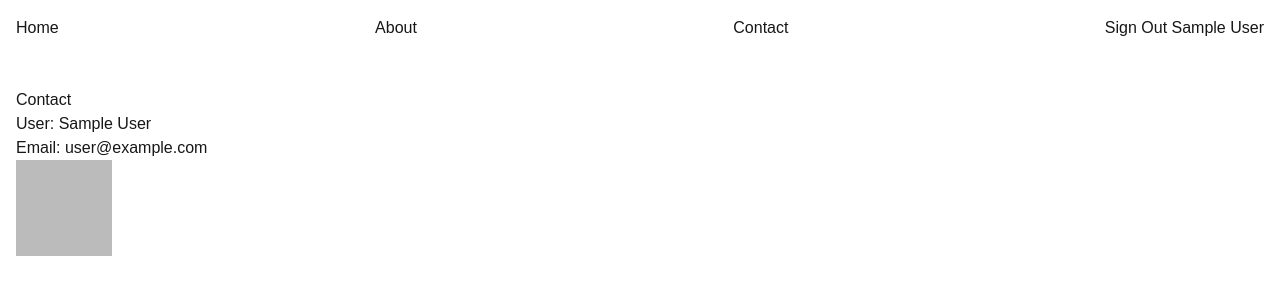
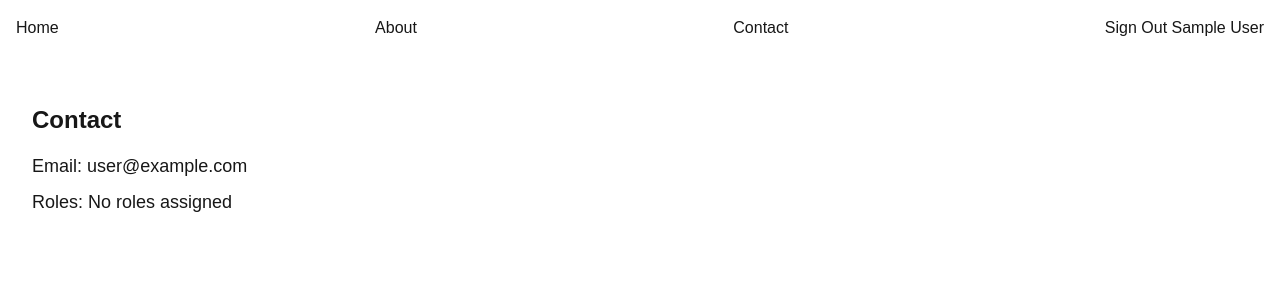
Before and after one commit to EmeryCSI/CSI-256W25-NextAuth-Google, a Next.js app: page /contact in a window 1280 px wide. Shown: the top 300 px of the page. Built offline with nearby package versions, Linux system fonts and the light colour scheme; no server answers; sample sign-in values are in the browser's storage.

Commit message:
fixed auth with roles and added custom hook and server action

```diff
--- a/app/about/page.tsx
+++ b/app/about/page.tsx
@@ -1,25 +1,9 @@
 "use client";
 
-import { useSession } from "next-auth/react";
-import { useEffect, useState } from "react";
+import { useUserSession } from "../hooks/useUserSession";
 
 export default function AboutPage() {
-  const { data: session, status, update } = useSession();
-  const [isLoadingRoles, setIsLoadingRoles] = useState(true);
-
-  useEffect(() => {
-    console.log("Session status:", status);
-    console.log("Session data:", session);
-    console.log("Current roles:", session?.user?.roles);
-
-    if (session?.user?.roles && session.user.roles.length > 0) {
-      console.log("Setting isLoadingRoles to false");
-    }
-    if (!session?.user.roles) {
-      update();
-    }
-    setIsLoadingRoles(false);
-  }, [session, status, update]);
+  const { isLoading, isLoadingRoles, session, roles } = useUserSession();
 
   return (
     <div className="p-4">
@@ -27,7 +11,7 @@ export default function AboutPage() {
 
       <div className="mt-4">
         <h2 className="text-xl mb-2">Your Account</h2>
-        {status === "loading" ? (
+        {isLoading ? (
           <p>Loading...</p>
         ) : session?.user ? (
           <>
@@ -37,7 +21,7 @@ export default function AboutPage() {
               {isLoadingRoles ? (
                 <span>Loading roles...</span>
               ) : (
-                session.user.roles.join(", ") || "No roles assigned"
+                roles.join(", ") || "No roles assigned"
               )}
             </p>
           </>
--- /dev/null
+++ b/app/actions/session.ts
@@ -0,0 +1,53 @@
+"use server";
+
+import { getServerSession } from "next-auth";
+import { authOptions } from "../api/auth/[...nextauth]/route";
+
+// This interface defines the shape of data we'll return from our server functions
+// It helps TypeScript understand our data structure and provides better autocomplete
+export interface ServerSessionData {
+  // Whether the user is currently logged in
+  isAuthenticated: boolean;
+  // User information - null if not logged in
+  user: {
+    email?: string | null; // The user's email address
+    roles?: string[]; // Array of roles assigned to the user
+  } | null;
+}
+
+/**
+ * Gets the current user's session data from the server
+ * This is a server-side function, so it never runs in the browser
+ *
+ * @returns {Promise<ServerSessionData>} Object containing authentication status and user data
+ */
+export async function getServerSessionData(): Promise<ServerSessionData> {
+  // Get the session from NextAuth
+  const session = await getServerSession(authOptions);
+
+  // Return a formatted version of the session data
+  return {
+    // !!session converts session to a boolean - true if exists, false if null/undefined
+    isAuthenticated: !!session,
+    // If we have a user, return their data, otherwise return null
+    user: session?.user
+      ? {
+          email: session.user.email,
+          roles: session.user.roles || [], // Default to empty array if no roles
+        }
+      : null,
+  };
+}
+
+/**
+ * Checks if the current user has a specific role
+ * Useful for role-based access control
+ *
+ * @param {string} role - The role to check for
+ * @returns {Promise<boolean>} True if the user has the role, false otherwise
+ */
+export async function checkUserHasRole(role: string): Promise<boolean> {
+  const session = await getServerSession(authOptions);
+  // Optional chaining (?.) helps avoid errors if any part of the path is undefined
+  return session?.user?.roles?.includes(role) || false;
+}
--- a/app/contact/page.tsx
+++ b/app/contact/page.tsx
@@ -1,20 +1,50 @@
-"use client";
-//to access the session in a client component we use useSession
-import { useSession } from "next-auth/react";
-//we can also redirect to a different page if the user is not signed in
 import { redirect } from "next/navigation";
+import { getServerSessionData } from "../actions/session";
 
-export default function Contact() {
-  const { data: session } = useSession();
-  if (!session) {
+/**
+ * Contact Page Component
+ *
+ * This is a Server Component (notice there's no 'use client' directive)
+ * Server Components are rendered on the server, which means:
+ * - They can directly access databases and server resources
+ * - They reduce the amount of JavaScript sent to the browser
+ * - They can't use hooks or browser-only features
+ *
+ * The 'async' keyword allows us to use 'await' inside the component
+ * to wait for server data before rendering
+ */
+export default async function Contact() {
+  // Get the user's session data from our server action
+  // This runs on the server, not in the browser
+  const { isAuthenticated, user } = await getServerSessionData();
+
+  // If the user isn't logged in, redirect them to the sign-in page
+  // This is a security measure to protect private content
+  if (!isAuthenticated) {
     redirect("/api/auth/signin");
   }
+
+  // If we get here, the user is authenticated and we can render the page
   return (
-    <div>
-      <h2>Contact</h2>
-      <h3>User: {session?.user?.name}</h3>
-      <p>Email: {session?.user?.email}</p>
-      <img src={session?.user?.image ?? ""} alt="User Avatar" />
+    <div className="p-4">
+      {/* Main heading with Tailwind classes for styling */}
+      <h2 className="text-2xl font-bold mb-4">Contact</h2>
+
+      {/* Container for user information */}
+      <div className="space-y-2">
+        {/* Display user's email */}
+        <p className="text-lg">Email: {user?.email}</p>
+
+        {/* Display user's roles or a message if they have none */}
+        <p className="text-lg">
+          Roles:{" "}
+          {
+            user?.roles?.length
+              ? user.roles.join(", ") // If they have roles, join them with commas
+              : "No roles assigned" // If no roles, show this message
+          }
+        </p>
+      </div>
     </div>
   );
 }
--- /dev/null
+++ b/app/hooks/useUserSession.ts
@@ -0,0 +1,83 @@
+import { useSession } from "next-auth/react";
+import { useEffect, useState } from "react";
+
+/**
+ * Interface defining the shape of data returned by our custom hook
+ * This helps TypeScript understand our data structure and provides better autocomplete
+ */
+interface UserSessionState {
+  isLoading: boolean; // Whether we're still checking the session status
+  isLoadingRoles: boolean; // Whether we're still loading the user's roles
+  session: any; // The raw session data from NextAuth
+  status: string; // The current status of the session ("loading", "authenticated", or "unauthenticated")
+  roles: string[]; // Array of the user's roles
+}
+
+/**
+ * Custom Hook: useUserSession
+ *
+ * This hook manages user session state on the client side.
+ * It wraps NextAuth's useSession hook and adds additional functionality
+ * for handling roles and loading states.
+ *
+ * Key Features:
+ * - Manages session state
+ * - Handles role loading
+ * - Provides loading states for better UX
+ * - Automatically updates session if roles are missing
+ *
+ * @returns {UserSessionState} Object containing session data and loading states
+ */
+export function useUserSession(): UserSessionState {
+  // Use NextAuth's useSession hook to get the base session data
+  // data: The session data
+  // status: The current status of the session
+  // update: Function to update the session (used to refresh session data)
+  const { data: session, status, update } = useSession();
+
+  // Track whether we're still loading the roles
+  // This helps us show loading states in the UI
+  const [isLoadingRoles, setIsLoadingRoles] = useState(true);
+
+  /**
+   * Effect to handle role loading and session updates
+   * This runs whenever the session or status changes
+   *
+   * If roles are missing but the user is authenticated:
+   * 1. Keep isLoadingRoles true
+   * 2. Update the session to fetch fresh data
+   *
+   * If roles are present:
+   * 1. Set isLoadingRoles to false
+   *
+   * If no session or unauthenticated:
+   * 1. Set isLoadingRoles to false
+   */
+  useEffect(() => {
+    // Only proceed if we're authenticated
+    if (status === "authenticated") {
+      // Check if we have roles
+      if (session?.user?.roles && session.user.roles.length > 0) {
+        // We have roles, stop loading
+        setIsLoadingRoles(false);
+      } else {
+        // No roles found but we're authenticated
+        // Keep loading state true and trigger a session update
+        setIsLoadingRoles(true);
+        update(); // This will trigger a new session fetch
+      }
+    } else {
+      // Not authenticated or still initial loading
+      setIsLoadingRoles(false);
+    }
+  }, [session, status, update]); // Dependencies: re-run if session, status, or update changes
+
+  // Return all the session-related data and states
+  return {
+    isLoading: status === "loading", // True while NextAuth is checking the session
+    isLoadingRoles, // True while we're loading roles
+    session, // The raw session data
+    status, // The current session status
+    roles: session?.user?.roles || [], // The user's roles (or empty array if none)
+  };
+}
--- a/app/users/page.tsx
+++ /dev/null
@@ -1,24 +0,0 @@
-"use client";
-
-import { useSession } from "next-auth/react";
-import { useState, useEffect } from "react";
-
-export default function UsersPage() {
-  const { data: session, status } = useSession();
-  console.log(session);
-
-  if (status === "loading") {
-    return <div>Loading...</div>;
-  }
-
-  if (!session) {
-    return <div>Please sign in to view this page</div>;
-  }
-
-  return (
-    <div className="p-4">
-      <h1 className="text-2xl font-bold mb-4">Users List</h1>
-      <div className="space-y-4"></div>
-    </div>
-  );
-}
```
